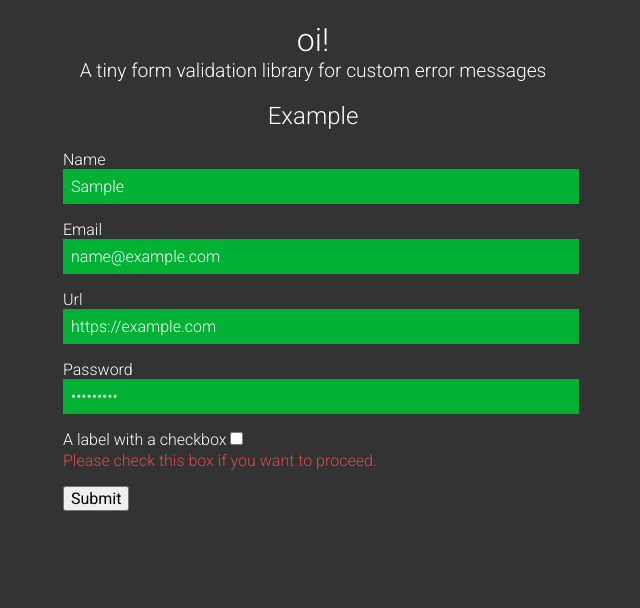
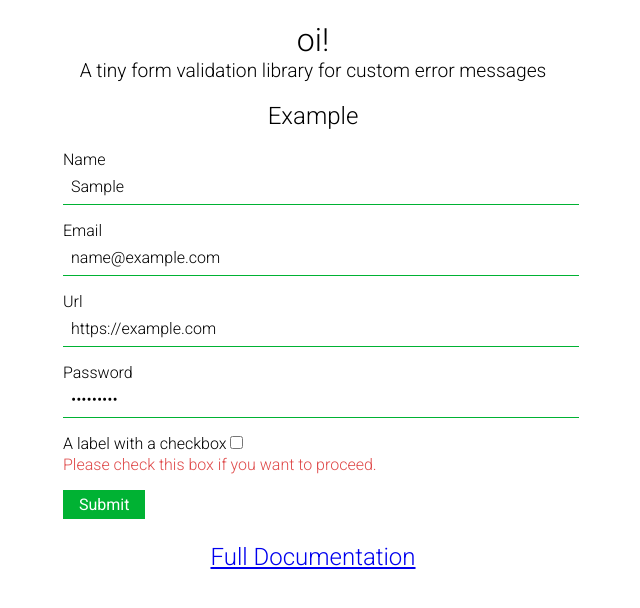
Before and after one commit to mattbegent/oi, a plain HTML site: page index.html in a window 1280 px wide. Both pictures are taken after typing "Sample", "name@example.com", "https://example.com", "Sample123" into the empty fields and a click on the button "Submit". Shown: the whole page, without its empty margins (327-967 px from the left). Drawn offline with Linux system fonts and the light colour scheme.

Commit message:
Updated example

```diff
--- a/css/style.css
+++ b/css/style.css
@@ -3,8 +3,6 @@
    ========================================================================== */
 
 body {
-	background-color: #333;
-	color: #FFF;
 	font-family: 'Roboto', sans-serif;
 	font-weight: 100;
 }
@@ -40,8 +38,9 @@ input[type=text],
 input[type=url],
 input[type=password],
 input[type=email] {
-	background-color: #DFDFDF;
+	/*background-color: #DFDFDF;*/
 	border: none;
+  border-bottom: 1px solid #DFDFDF;
 	padding: 0.5em;
 	width: 100%;
 }
@@ -71,15 +70,31 @@ label {
 }
 
 .field--interacted:invalid {
-	background-color: #df4949;
-	color: #FFF;
+	border-color: #df4949;
 }
 
 .field--interacted:valid {
-	background-color: #00B233;
-	color: #FFF;
+	border-color: #00B233;
 }
 
+
+.button {
+  background-color: #00B233;
+  border: none;
+  padding: 0.3em 1em;
+  color: #FFF;
+  transition: background-color ease-in-out 300ms;
+}
+
+.button:hover,
+.button:focus {
+  background-color: #028628;
+}
+
+.cta {
+  text-align: center;
+  font-size: 1.5em;
+}
 
 @-webkit-keyframes fadeInUp {
   from {
--- a/index.html
+++ b/index.html
@@ -49,10 +49,12 @@
                 </div>
 
                 <div class="form-row">
-                    <button type="submit" id="submit">Submit</button>
+                    <button type="submit" id="submit" class="button">Submit</button>
                 </div>
 
             </form>
+
+            <p class="cta"><a href="https://github.com/mattbegent/oi">Full Documentation</a></p>
 
         </main>
 
```
